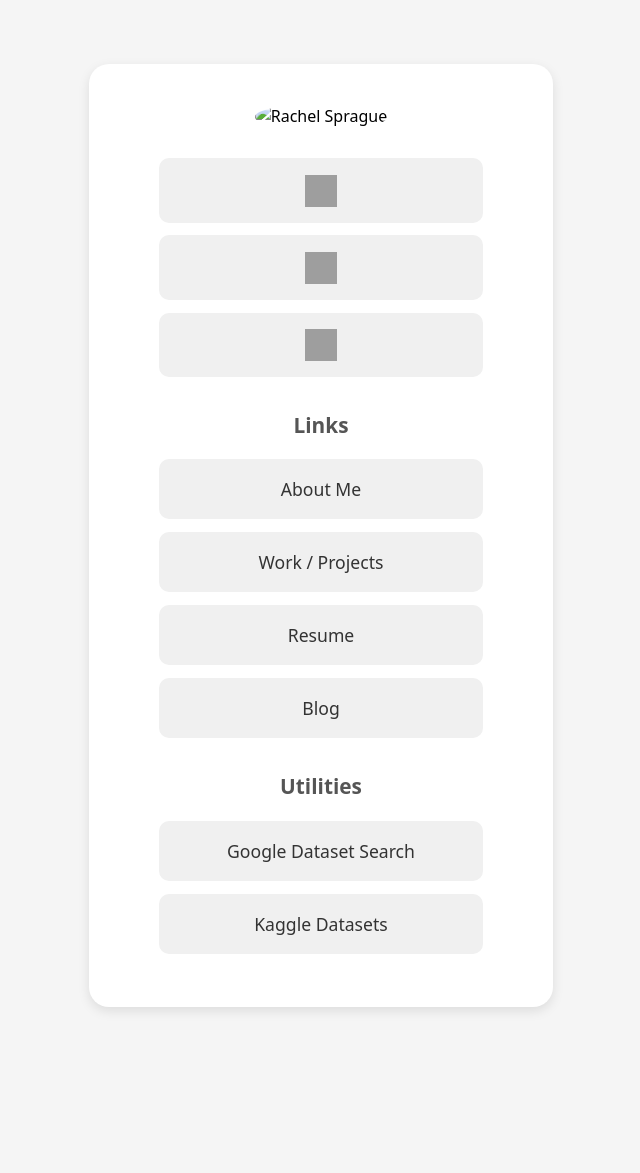
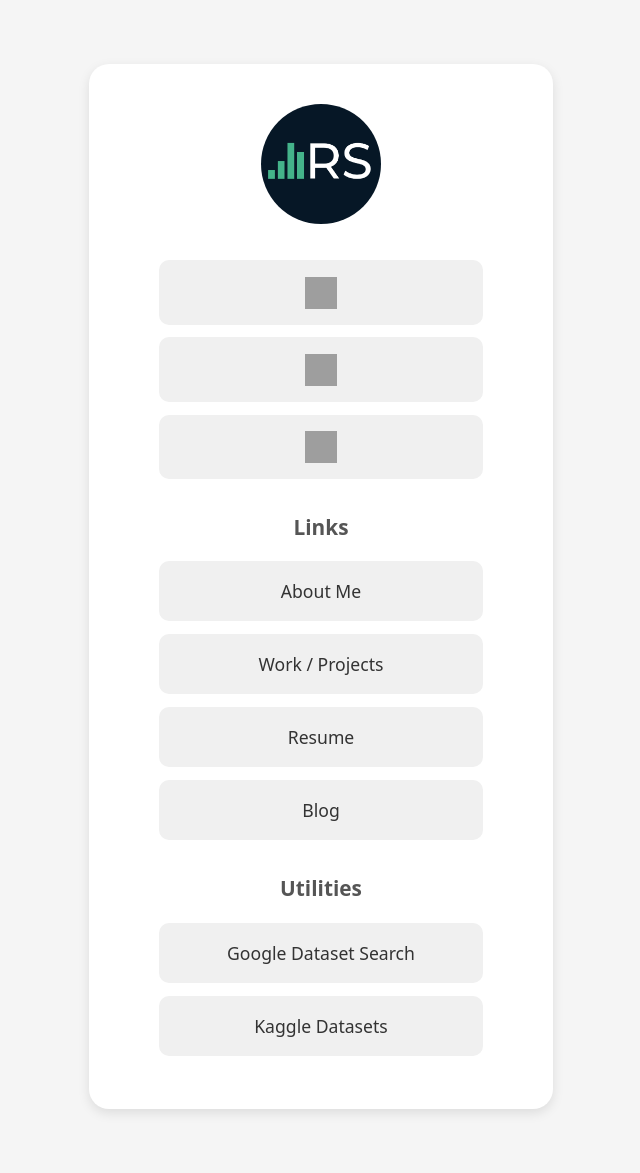
Before and after one commit to rachelsprague/rachelsprague.com, a Jekyll site: the page built from index.md, in a window 1280 px wide. Shown: the whole page, without its empty margins (319-959 px from the left). Built offline with Jekyll 4.4.1, drawn with Linux system fonts in a browser that asks for light colours; before the commit the page ends 1071 px from its top, so only the background shows below that; grey boxes are pictures that could not be loaded.

Commit message:
Update logo image source in index.md

```diff
--- a/index.md
+++ b/index.md
@@ -6,7 +6,7 @@ title: Rachel Sprague
 <div class="landing-container">
 
   <!-- Logo / Icon -->
-  <img src="/assets/logo.png" alt="Rachel Sprague" class="logo">
+  <img src="/assets/images/logo.png" alt="Rachel Sprague" class="logo">
 
   <!-- Social media icons -->
   <div class="social-icons">
```
